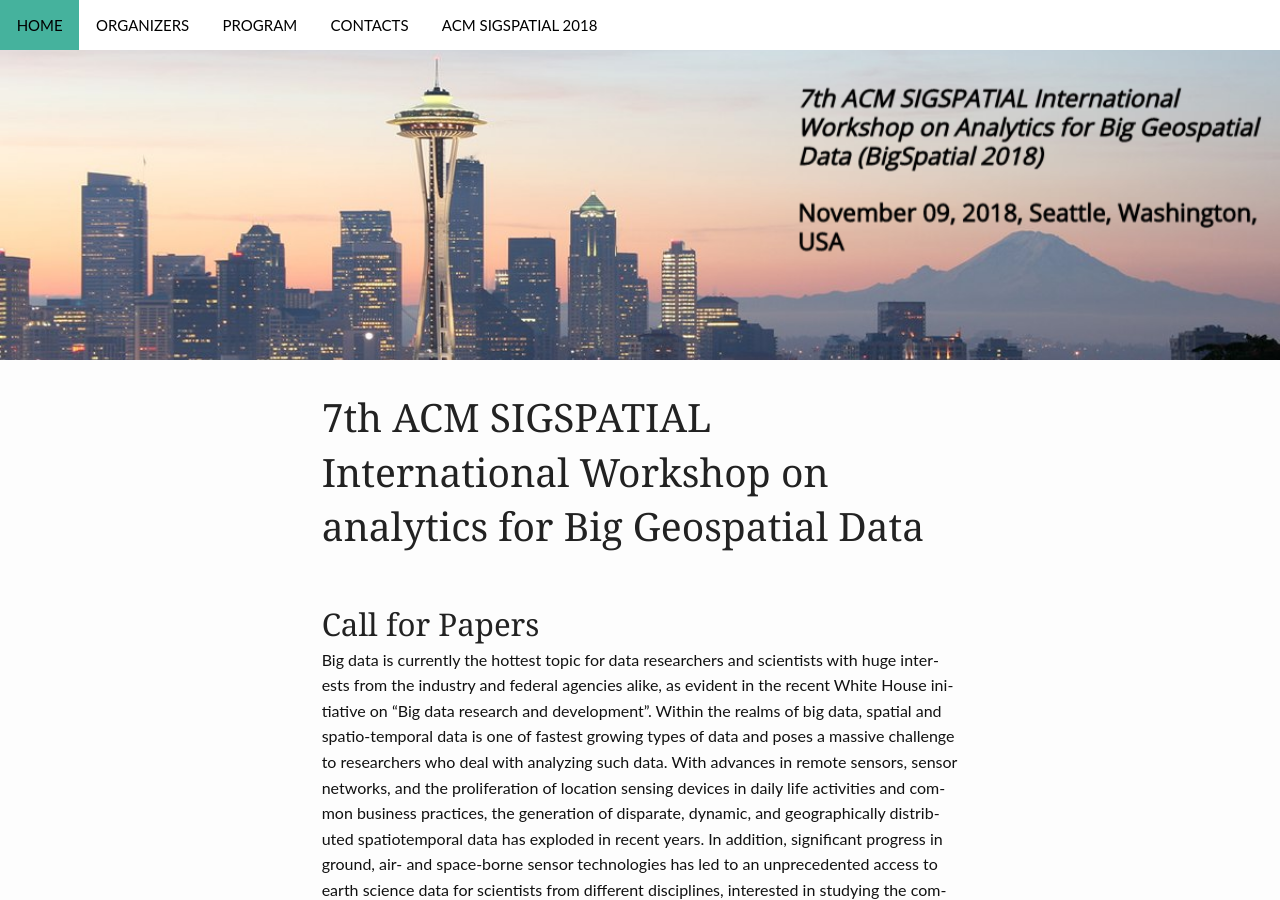
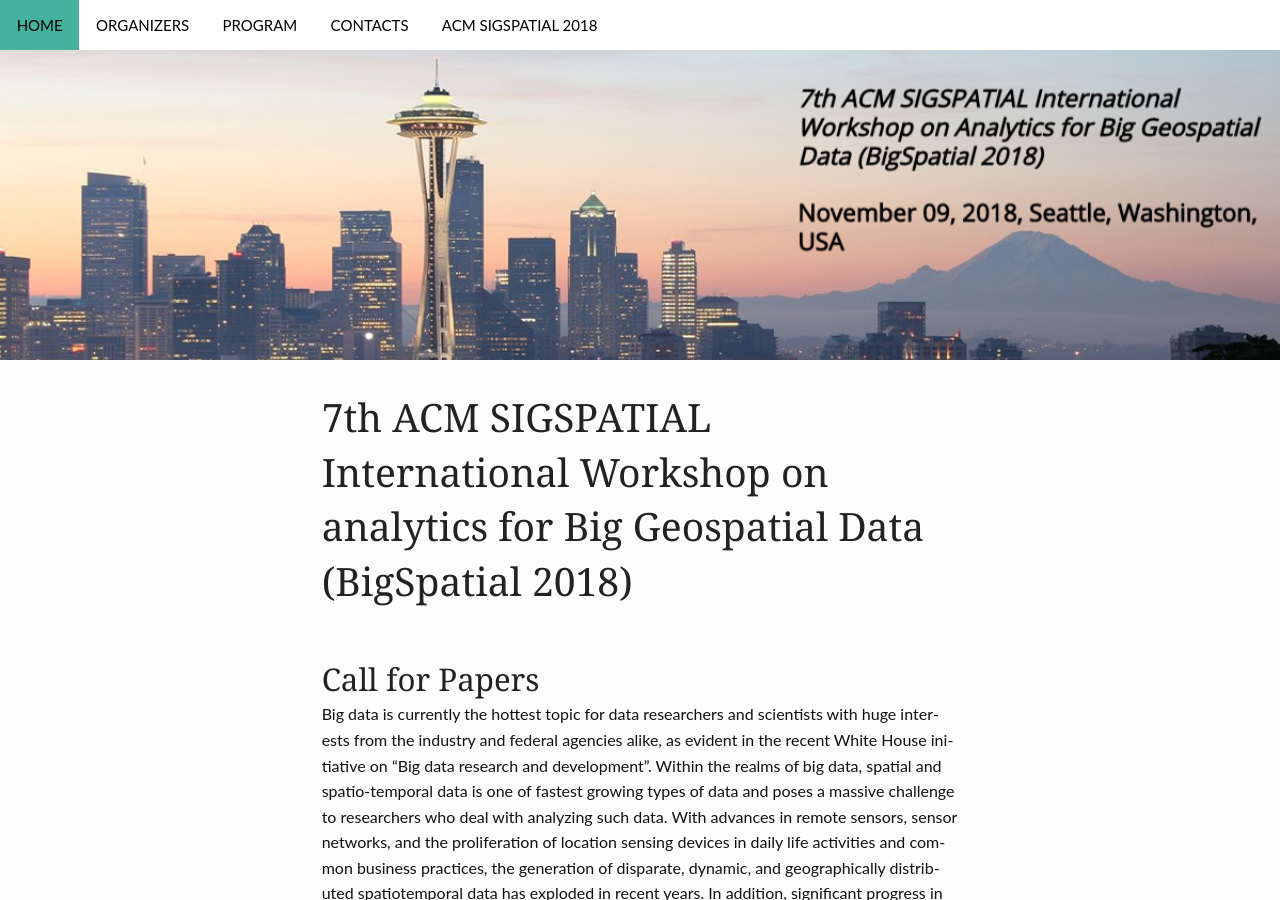
Before and after one commit to bigspatial2019/bigspatial-2018.github.io, a Jekyll site: the page built from index.md, in a window 1280 px wide and 900 px high. Built offline with Jekyll 4.4.1, drawn with Linux system fonts in a browser that asks for light colours; comment, search, counter and statistics services are not loaded.

Commit message:
Updating file :pencil:

```diff
--- a/_config.yml
+++ b/_config.yml
@@ -8,11 +8,11 @@
 #                                                 /____/
 #
 # Title of your website
-title: "7th ACM SIGSPATIAL International Workshop 2018"
+title: "BigSpatial 2018"
 
 
 # The slogan describes your website and is used on homepage in <title> and other important places
-slogan: "Analytics for Big GeoSpatial Data"
+slogan: "7th ACM SIGSPATIAL International Workshop on Analytics for Big GeoSpatial Data (BigSpatial 2018)"
 
 
 # The description is used on homepage and in the footer to quickly describe your website. Use a maximum of 150 characters for SEO-purposes.
--- a/index.md
+++ b/index.md
@@ -4,7 +4,7 @@ layout: page
 # Content
 #
 subheadline: ""
-title: "7th ACM SIGSPATIAL International Workshop on analytics for Big Geospatial Data "
+title: "7th ACM SIGSPATIAL International Workshop on analytics for Big Geospatial Data (BigSpatial 2018) "
 teaser: ""
 header:
    image_fullwidth: "seattle2.png"
```
Also changed, not shown: 14 other files.
